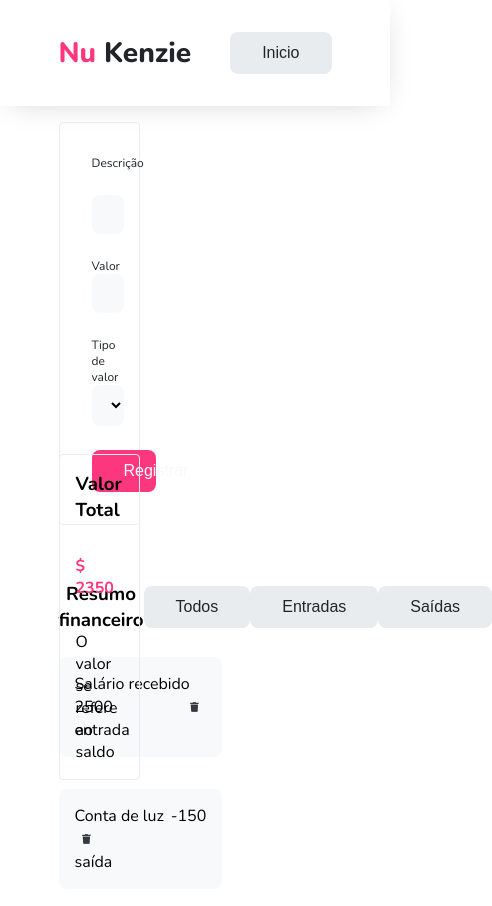
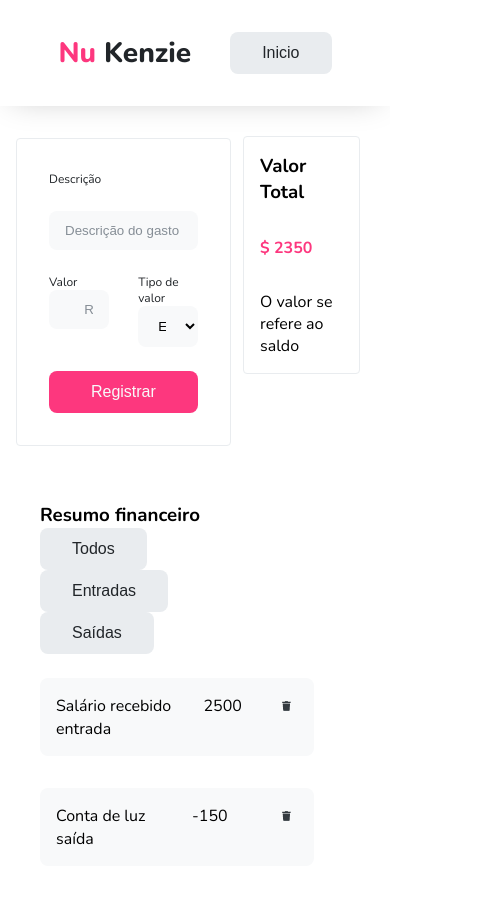
Before and after one commit to AndersonKeller/react-entrega-s1-template-nu-kenzie-AndersonKeller, a React (Create React App) app: page / in a window 390 px wide. Both pictures are taken after a click on the button "Iniciar". Shown: the top 906 px of the page, 492 px wide, since content can reach past the window. Built offline with nearby package versions, Linux system fonts and the light colour scheme.

Commit message:
Responsive

```diff
--- a/src/App.css
+++ b/src/App.css
@@ -71,3 +71,54 @@
   background-color: var(--color-brand100);
   color: var(--color-gray100);
 }
+.container {
+  width: 70%;
+  margin: 0 auto;
+  display: flex;
+  gap: 2rem;
+  position: relative;
+  margin-top: 1rem;
+  justify-content: space-between;
+  padding: 1rem;
+}
+.container-form {
+  width: 30%;
+  padding: 2rem;
+  border: 1px solid var(--color-gray200);
+  border-radius: 0.25rem;
+  height: max-content;
+  text-align: left;
+}
+.total-container {
+  width: 30%;
+  padding: 1rem;
+  border: 1px solid var(--color-gray200);
+  border-radius: 0.25rem;
+  display: flex;
+  flex-wrap: wrap;
+  align-items: center;
+  justify-content: flex-start;
+  text-align: left;
+  margin-top: 2rem;
+  position: absolute;
+  top: 300px;
+  gap: 2rem;
+}
+@media (max-width: 1232px) {
+  .container {
+    width: 100vw;
+    flex-direction: column;
+  }
+  .container-form {
+    width: 60%;
+  }
+  .total-container {
+    top: -18px;
+    right: 50px;
+  }
+}
+@media (max-width: 600px) {
+  .total-container {
+    right: 30px;
+  }
+}
--- a/src/components/Form/styles.css
+++ b/src/components/Form/styles.css
@@ -1,11 +1,3 @@
-.container-form {
-  width: 30%;
-  padding: 2rem;
-  border: 1px solid var(--color-gray200);
-  border-radius: 0.25rem;
-  height: max-content;
-  text-align: left;
-}
 form {
   display: flex;
   flex-wrap: wrap;
@@ -30,7 +22,7 @@
   color: var(--color-gray300);
 }
 #value::placeholder {
-  padding-left: 4rem;
+  padding-left: 70%;
 }
 #description {
   width: 100%;
--- a/src/components/Home/styles.css
+++ b/src/components/Home/styles.css
@@ -1,27 +1,3 @@
-.container {
-  width: 70%;
-  margin: 0 auto;
-  display: flex;
-  flex-wrap: wrap;
-  gap: 2rem;
-  position: relative;
-  margin-top: 1rem;
-  justify-content: space-between;
-}
-.div-header {
-  display: flex;
-  width: 100%;
-  justify-content: space-between;
-  align-items: center;
-}
-.div-ul {
-  width: 60%;
-  display: flex;
-  flex-direction: column;
-  align-items: flex-end;
-  gap: 1.5rem;
-  padding: 1.5rem 0;
-}
 ul {
   width: 100%;
   display: flex;
--- a/src/components/Index/styles.css
+++ b/src/components/Index/styles.css
@@ -1,6 +1,6 @@
-section {
+.section-menu {
   width: 32%;
-  height: 100vh;
+
   display: flex;
   flex-direction: column;
   align-items: flex-start;
@@ -8,6 +8,8 @@
   gap: 2rem;
 }
 .section-img {
+  height: 100vh;
+  width: 32%;
   background-image: url("../../illustration.svg");
   background-position: center;
   background-repeat: no-repeat;
@@ -18,7 +20,8 @@
   text-align: left;
 }
 .btn-index {
-  width: 35%;
+  width: 80%;
+  max-width: 80%;
 }
 .btn-index:hover {
   background-color: var(--color-brand200);
@@ -40,4 +43,18 @@
 .section-menu p {
   font-size: 1rem;
   font-weight: 400;
+  text-align: left;
 }
+@media (max-width: 849px) {
+  .section-menu {
+    height: max-content;
+    gap: 1rem;
+    width: 45%;
+  }
+  .section-menu h2 {
+    width: 100%;
+  }
+  .btn-index {
+    width: 100%;
+  }
+}
--- a/src/components/List/styles.css
+++ b/src/components/List/styles.css
@@ -6,7 +6,7 @@
 }
 .div-ul {
   list-style: none;
-  width: 60%;
+  min-width: 60%;
   display: flex;
   flex-direction: column;
   align-items: flex-end;
@@ -14,13 +14,7 @@
   padding: 1.5rem;
   box-sizing: border-box;
 }
-ul {
-  width: 100%;
-  display: flex;
-  flex-direction: column;
-  gap: 2rem;
-  align-items: center;
-}
+
 .li-noCard {
   width: 100%;
   height: 100px;
@@ -28,3 +22,14 @@
   background-position: center;
   background-repeat: no-repeat;
 }
+@media (max-width: 1038px) {
+  .div-ul {
+    width: 90%;
+  }
+}
+@media (max-width: 565px) {
+  .div-header {
+    flex-direction: column;
+    align-items: flex-start;
+  }
+}
--- a/src/components/TotalMoney/styles.css
+++ b/src/components/TotalMoney/styles.css
@@ -1,18 +1,3 @@
-.total-container {
-  width: 30%;
-  padding: 1rem;
-  border: 1px solid var(--color-gray200);
-  border-radius: 0.25rem;
-  display: flex;
-  flex-wrap: wrap;
-  align-items: center;
-  justify-content: flex-start;
-  text-align: left;
-  margin-top: 2rem;
-  position: absolute;
-  top: 300px;
-  gap: 2rem;
-}
 .total-container h3 {
   width: 70%;
 }
```
